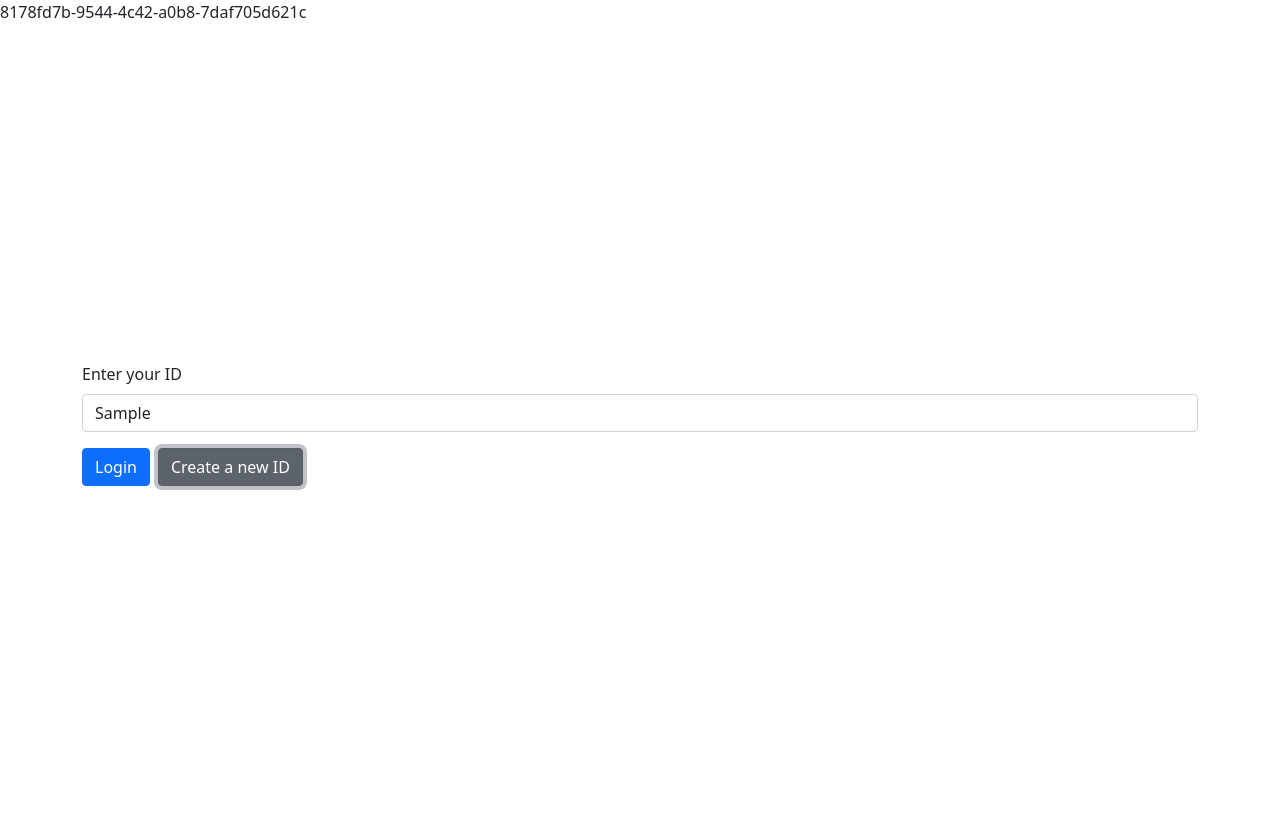
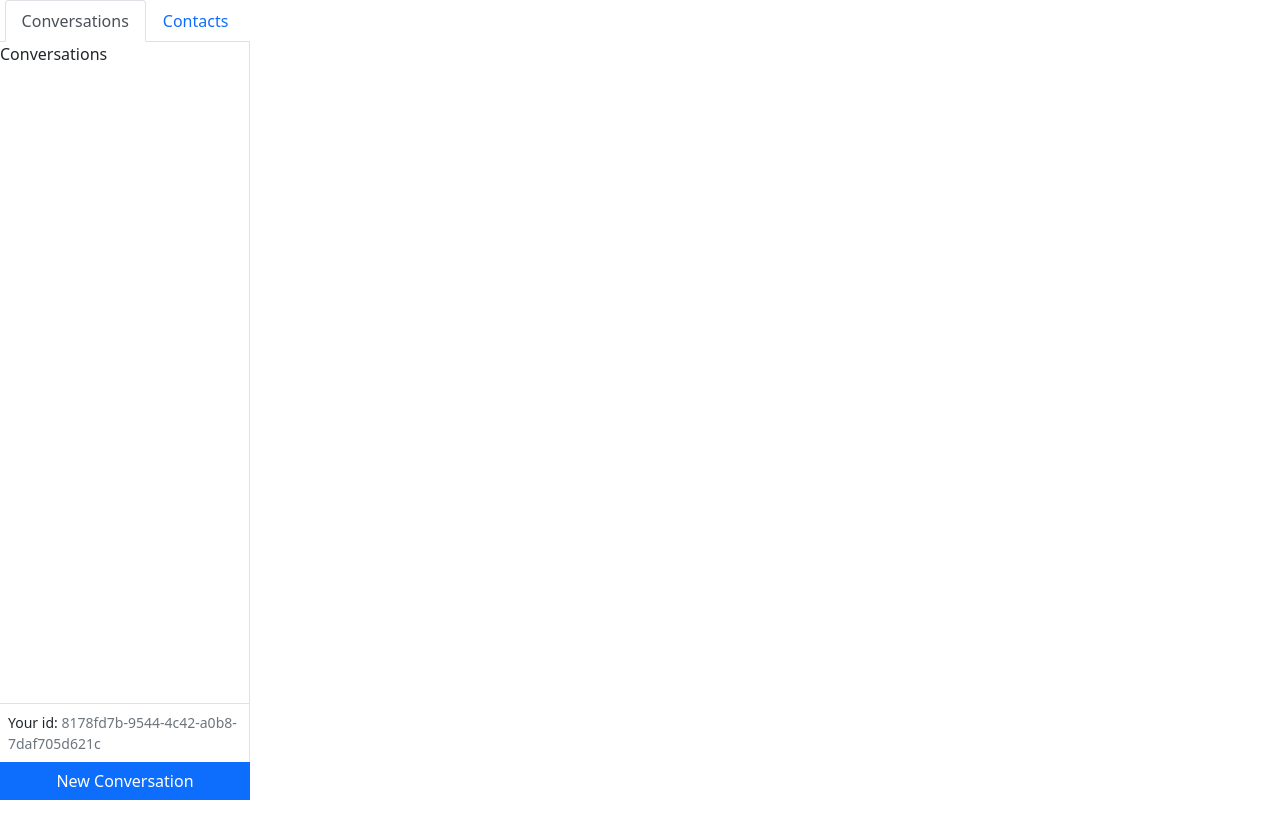
Before and after one commit to atulnk1/whatsapp-clone, a React (Create React App) app in the folder client/: page / in a window 1280 px wide. Both pictures are taken after typing "Sample" into the empty fields and a click on the button "Create a new ID". After the commit the page ends 800 px from the top, so only its background shows below. Built offline with nearby package versions, Linux system fonts and the light colour scheme.

Commit message:
basic sidebar done

```diff
--- a/client/src/components/App.js
+++ b/client/src/components/App.js
@@ -1,14 +1,17 @@
-import React, { useState } from 'react'
+import React from 'react'
+import useLocalStorage from '../hooks/useLocalStorage';
 import Login from "./Login";
+import Dashboard from "./Dashboard";
 
 
 function App() {
-  const [id, setId] = useState()
+  const [id, setId] = useLocalStorage('id')
   return (
-    <>
-      {id}
-      <Login onIdSubmit={setId} />
-    </>
+    id ? <Dashboard id={id} /> : <Login onIdSubmit={setId} />
+    // <>
+    //   {id}
+    //   <Login onIdSubmit={setId} />
+    // </>
   )
 }
 
--- /dev/null
+++ b/client/src/components/Contacts.js
@@ -0,0 +1,10 @@
+import React from 'react'
+
+
+export default function Contacts() {
+    return (
+        <div>
+            Contacts
+        </div>
+    )
+}
--- /dev/null
+++ b/client/src/components/Conversations.js
@@ -0,0 +1,10 @@
+import React from 'react'
+
+
+export default function Conversations() {
+    return (
+        <div>
+            Conversations
+        </div>
+    )
+}
--- /dev/null
+++ b/client/src/components/Dashboard.js
@@ -0,0 +1,13 @@
+import React from 'react'
+import Sidebar from './Sidebar'
+
+export default function Dashboard({ id }) {
+    return(
+        <div className='d-flex' style={ { height: '100vh' }}>
+            <Sidebar id={id} />
+        </div>
+        // <div>
+        //     {id}
+        // </div>
+    )
+}
--- /dev/null
+++ b/client/src/components/Sidebar.js
@@ -0,0 +1,40 @@
+import React, { useState } from 'react'
+import { Tab, Nav, Button } from 'react-bootstrap'
+import Contacts from './Contacts'
+import Conversations from './Conversations'
+
+const CONVERSATIONS_KEY = 'conversations'
+const CONTACTS_KEY = 'contacts'
+
+export default function Sidebar({ id }) {
+    const [activeKey, setActiveKey] = useState(CONVERSATIONS_KEY)
+    const conversationsOpen = activeKey === CONVERSATIONS_KEY
+    return (
+        <div style={ {width: '250px' }} className="d-flex flex-column">
+            <Tab.Container activeKey={activeKey} onSelect={setActiveKey}>
+                <Nav variant="tabs" className="justify-content-center">
+                    <Nav.Item>
+                        <Nav.Link eventKey={CONVERSATIONS_KEY}>Conversations</Nav.Link>
+                    </Nav.Item>
+                    <Nav.Item>
+                        <Nav.Link eventKey={CONTACTS_KEY}>Contacts</Nav.Link>
+                    </Nav.Item>
+                </Nav>
+                <Tab.Content className='border-end overflow-auto flex-grow-1'>
+                    <Tab.Pane eventKey={CONVERSATIONS_KEY}>
+                        <Conversations />
+                    </Tab.Pane>
+                    <Tab.Pane eventKey={CONTACTS_KEY}>
+                        <Contacts />
+                    </Tab.Pane>
+                </Tab.Content>
+                <div className="p-2 border-top border-end small">
+                    Your id: <span className='text-muted'>{id}</span>
+                </div>
+                <Button className='rounded-0'>
+                    New {conversationsOpen ? 'Conversation' : 'Contact'}
+                </Button>
+            </Tab.Container>
+        </div>
+    )
+}
--- a/client/src/hooks/useLocalStorage.js
+++ b/client/src/hooks/useLocalStorage.js
@@ -23,7 +23,7 @@
     // Get value and store it into local storage
     // Any time our value or key change we need to store it into local storage
     useEffect(() => {
-        localstorage.setItem(prefixedKey, JSON.stringify(value))
+        localStorage.setItem(prefixedKey, JSON.stringify(value))
     }, [prefixedKey, value])
 
     return [value, setValue]
```
